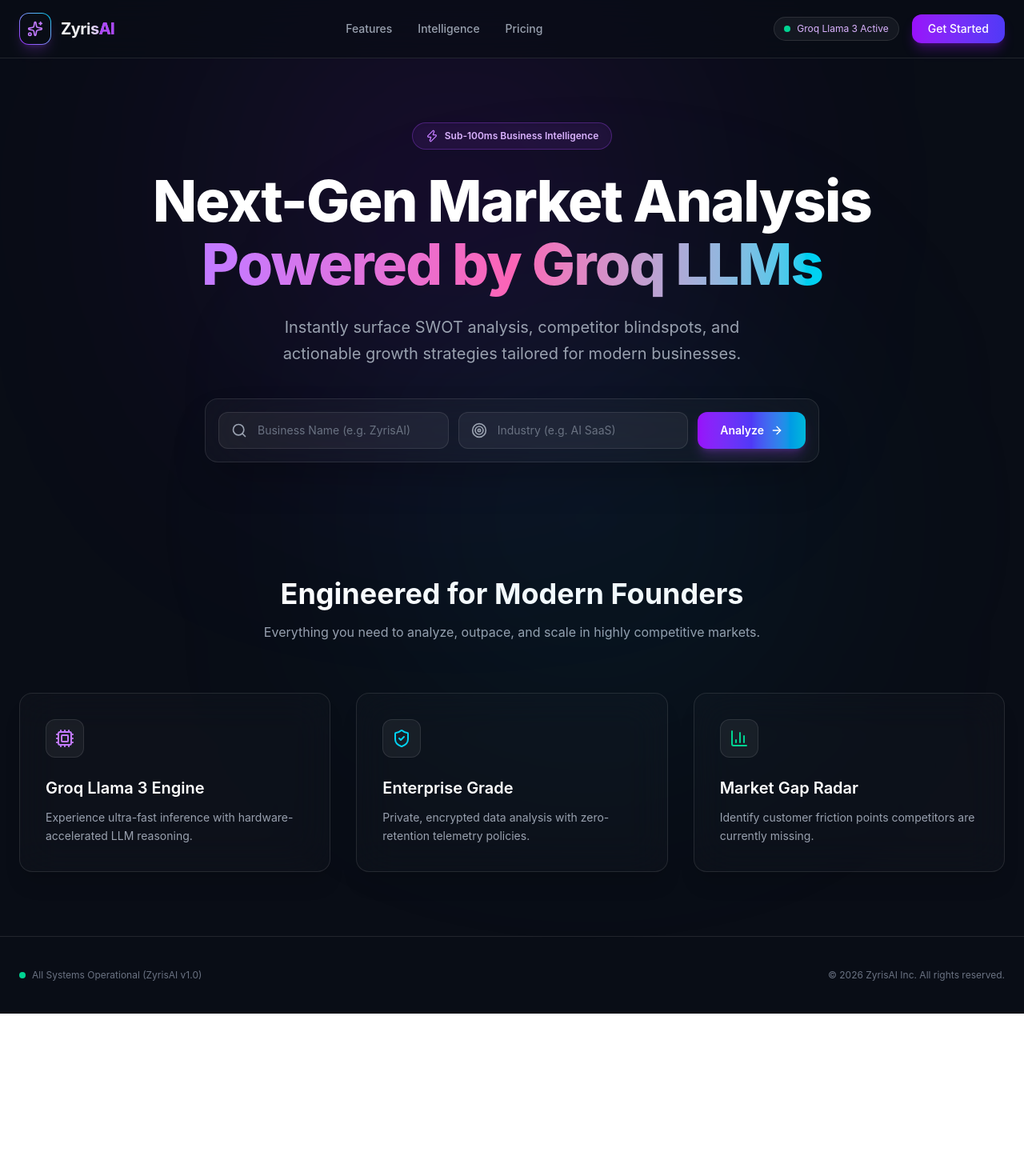
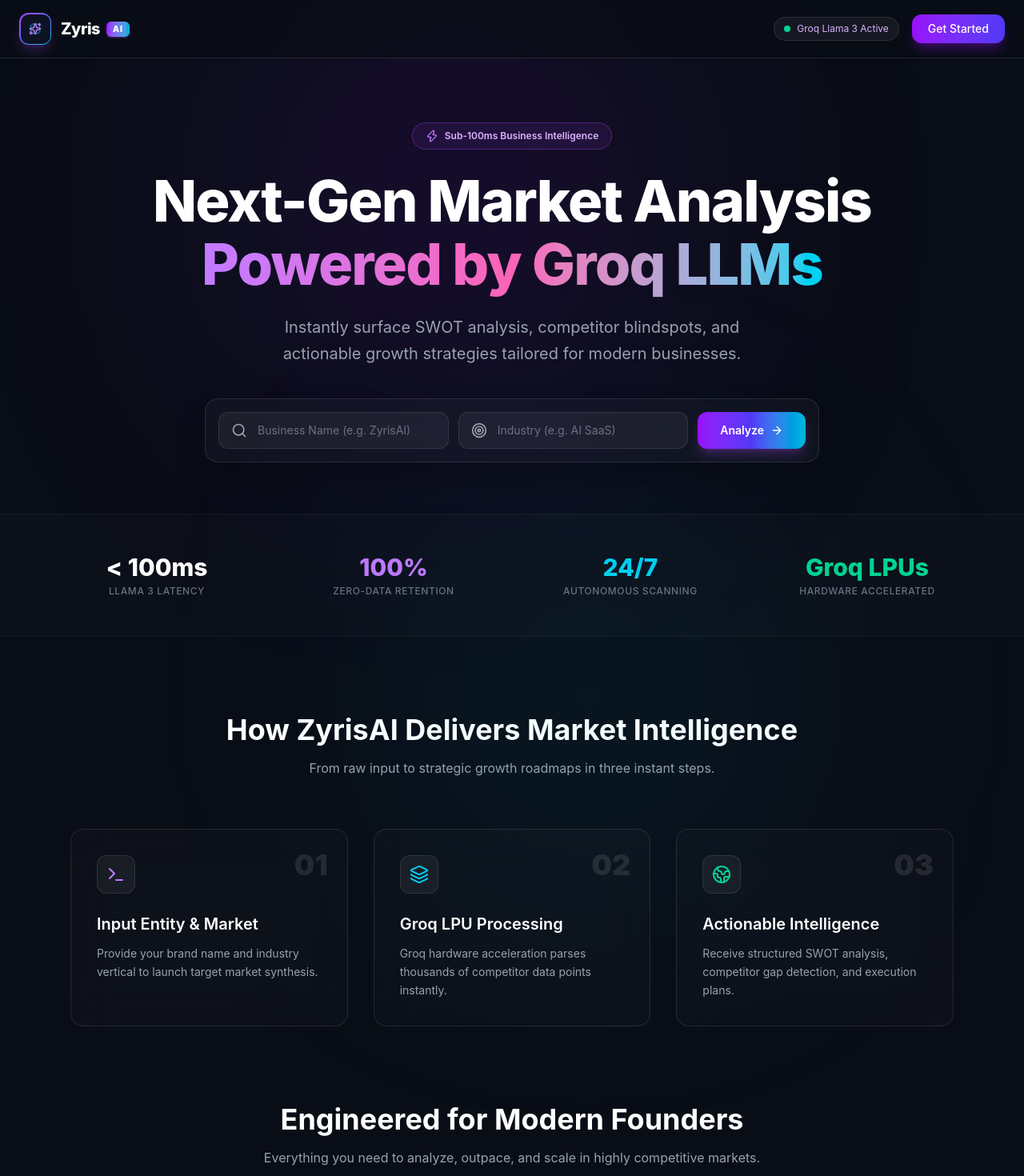
Before and after one commit to aizyris020-del/zyris-ai, a React (Vite) app in the folder client/: page / in a window 1280 px wide. Shown: the top 1470 px of the page at 80% size. Before the commit the page ends 1267 px from the top, so only its background shows below. Built offline with nearby package versions, Linux system fonts and the light colour scheme.

Commit message:
Sleek header with no nav links, updated logo, and new landing page content sections

```diff
--- a/client/package.json
+++ b/client/package.json
@@ -12,6 +12,7 @@
   "dependencies": {
     "@tailwindcss/vite": "^4.3.3",
     "axios": "^1.20.0",
+    "framer-motion": "^14.6.0",
     "lucide-react": "^1.61.0",
     "react": "^19.3.1",
     "react-dom": "^19.3.1",
--- a/client/src/App.jsx
+++ b/client/src/App.jsx
@@ -10,8 +10,11 @@
   Target,
   Cpu,
   ArrowRight,
-  CheckCircle2,
-  Activity
+  Activity,
+  Layers,
+  Globe2,
+  Terminal,
+  CheckCircle2
 } from 'lucide-react';
 import axios from 'axios';
 
@@ -29,14 +32,12 @@
     setAnalysisResult(null);
 
     try {
-      // Connects to your Express Backend server running on port 5000
       const response = await axios.post('http://localhost:5000/api/analyze', {
         businessName,
         industry
       });
       setAnalysisResult(response.data);
     } catch (err) {
-      // Demo fallback result if backend isn't live yet
       setTimeout(() => {
         setAnalysisResult({
           swot: {
@@ -60,26 +61,33 @@
       <div className="absolute top-0 left-1/4 w-[500px] h-[500px] bg-purple-600/15 blur-[160px] rounded-full pointer-events-none" />
       <div className="absolute top-1/3 right-1/4 w-[450px] h-[450px] bg-cyan-500/10 blur-[150px] rounded-full pointer-events-none" />
 
-      {/* Sticky Glass Navbar */}
+      {/* Sleek Minimalist Glass Navbar */}
       <header className="sticky top-0 z-50 backdrop-blur-xl bg-[#090d16]/70 border-b border-white/10 px-6 py-4">
         <div className="max-w-7xl mx-auto flex items-center justify-between">
-          <div className="flex items-center space-x-3 cursor-pointer">
-            <div className="w-10 h-10 rounded-xl bg-gradient-to-tr from-purple-600 to-cyan-400 p-[1px] shadow-lg shadow-purple-500/20">
-              <div className="w-full h-full bg-[#090d16] rounded-[11px] flex items-center justify-center">
-                <Sparkles className="w-5 h-5 text-purple-400" />
+
+          {/* Logo */}
+          <div className="flex items-center space-x-3 cursor-pointer group">
+            <div className="relative w-10 h-10 rounded-xl bg-gradient-to-br from-purple-500 via-indigo-500 to-cyan-400 p-[1.5px] shadow-lg shadow-purple-500/20 group-hover:shadow-purple-500/40 transition-all duration-300">
+              <div className="w-full h-full bg-[#0d1322] rounded-[10px] flex items-center justify-center relative overflow-hidden">
+                <div className="absolute inset-0 bg-gradient-to-tr from-purple-600/30 to-cyan-500/20 opacity-0 group-hover:opacity-100 transition-opacity duration-300" />
+                <div className="relative flex items-center justify-center">
+                  <Cpu className="w-4 h-4 text-cyan-400 absolute opacity-40 group-hover:scale-110 transition-transform" />
+                  <Sparkles className="w-4 h-4 text-purple-400 relative z-10 group-hover:rotate-12 transition-transform duration-300" />
+                </div>
               </div>
             </div>
-            <span className="text-xl font-bold bg-gradient-to-r from-white via-gray-200 to-purple-400 bg-clip-text text-transparent tracking-tight">
-              Zyris<span className="text-purple-500">AI</span>
-            </span>
+
+            <div className="flex items-center space-x-2">
+              <span className="text-xl font-extrabold tracking-tight text-white group-hover:text-purple-200 transition-colors">
+                Zyris
+              </span>
+              <span className="text-[10px] font-black tracking-widest px-2 py-0.5 rounded-md bg-gradient-to-r from-purple-600 to-cyan-500 text-white shadow-sm shadow-purple-500/30">
+                AI
+              </span>
+            </div>
           </div>
 
-          <nav className="hidden md:flex items-center space-x-8 text-sm font-medium text-gray-400">
-            <a href="#features" className="hover:text-white transition-colors">Features</a>
-            <a href="#intelligence" className="hover:text-white transition-colors">Intelligence</a>
-            <a href="#pricing" className="hover:text-white transition-colors">Pricing</a>
-          </nav>
-
+          {/* Right Header Controls */}
           <div className="flex items-center space-x-4">
             <div className="hidden sm:flex items-center space-x-2 px-3 py-1.5 rounded-full bg-white/5 border border-white/10 text-xs text-purple-300">
               <span className="w-2 h-2 rounded-full bg-emerald-400 animate-pulse" />
@@ -116,7 +124,7 @@
           </p>
         </motion.div>
 
-        {/* Search Bar Input Glass Box */}
+        {/* Input Form Glass Box */}
         <motion.form
           onSubmit={handleAnalyze}
           initial={{ opacity: 0, y: 30 }}
@@ -165,7 +173,7 @@
         </motion.form>
       </section>
 
-      {/* Analysis Output Results Grid */}
+      {/* Analysis Output Grid */}
       <AnimatePresence>
         {analysisResult && (
           <section className="px-6 py-12 max-w-6xl mx-auto">
@@ -210,8 +218,74 @@
         )}
       </AnimatePresence>
 
+      {/* Live Metrics Banner */}
+      <section className="py-12 px-6 border-y border-white/5 bg-white/[0.01]">
+        <div className="max-w-6xl mx-auto grid grid-cols-2 md:grid-cols-4 gap-8 text-center">
+          <div>
+            <div className="text-3xl font-extrabold text-white mb-1">&lt; 100ms</div>
+            <div className="text-xs text-gray-500 font-medium uppercase tracking-wider">Llama 3 Latency</div>
+          </div>
+          <div>
+            <div className="text-3xl font-extrabold text-purple-400 mb-1">100%</div>
+            <div className="text-xs text-gray-500 font-medium uppercase tracking-wider">Zero-Data Retention</div>
+          </div>
+          <div>
+            <div className="text-3xl font-extrabold text-cyan-400 mb-1">24/7</div>
+            <div className="text-xs text-gray-500 font-medium uppercase tracking-wider">Autonomous Scanning</div>
+          </div>
+          <div>
+            <div className="text-3xl font-extrabold text-emerald-400 mb-1">Groq LPUs</div>
+            <div className="text-xs text-gray-500 font-medium uppercase tracking-wider">Hardware Accelerated</div>
+          </div>
+        </div>
+      </section>
+
+      {/* How It Works Section */}
+      <section className="py-24 px-6 max-w-6xl mx-auto">
+        <div className="text-center mb-16">
+          <h2 className="text-3xl sm:text-4xl font-bold text-white mb-4">
+            How ZyrisAI Delivers Market Intelligence
+          </h2>
+          <p className="text-gray-400 max-w-2xl mx-auto">
+            From raw input to strategic growth roadmaps in three instant steps.
+          </p>
+        </div>
+
+        <div className="grid md:grid-cols-3 gap-8 relative">
+          {[
+            {
+              step: "01",
+              title: "Input Entity & Market",
+              desc: "Provide your brand name and industry vertical to launch target market synthesis.",
+              icon: <Terminal className="w-6 h-6 text-purple-400" />
+            },
+            {
+              step: "02",
+              title: "Groq LPU Processing",
+              desc: "Groq hardware acceleration parses thousands of competitor data points instantly.",
+              icon: <Layers className="w-6 h-6 text-cyan-400" />
+            },
+            {
+              step: "03",
+              title: "Actionable Intelligence",
+              desc: "Receive structured SWOT analysis, competitor gap detection, and execution plans.",
+              icon: <Globe2 className="w-6 h-6 text-emerald-400" />
+            }
+          ].map((item, idx) => (
+            <div key={idx} className="p-8 rounded-2xl bg-white/[0.02] border border-white/10 backdrop-blur-xl relative">
+              <div className="text-4xl font-black text-white/10 absolute top-6 right-6">{item.step}</div>
+              <div className="w-12 h-12 rounded-xl bg-white/5 border border-white/10 flex items-center justify-center mb-6">
+                {item.icon}
+              </div>
+              <h3 className="text-xl font-semibold text-white mb-3">{item.title}</h3>
+              <p className="text-gray-400 text-sm leading-relaxed">{item.desc}</p>
+            </div>
+          ))}
+        </div>
+      </section>
+
       {/* Feature Showcase Grid */}
-      <section id="features" className="py-20 px-6 max-w-7xl mx-auto">
+      <section className="pb-24 px-6 max-w-7xl mx-auto">
         <div className="text-center mb-16">
           <h2 className="text-3xl sm:text-4xl font-bold text-white mb-4">
             Engineered for Modern Founders
```
Also changed, not shown: 1 other file (tests, documents, lock files or other folders).
